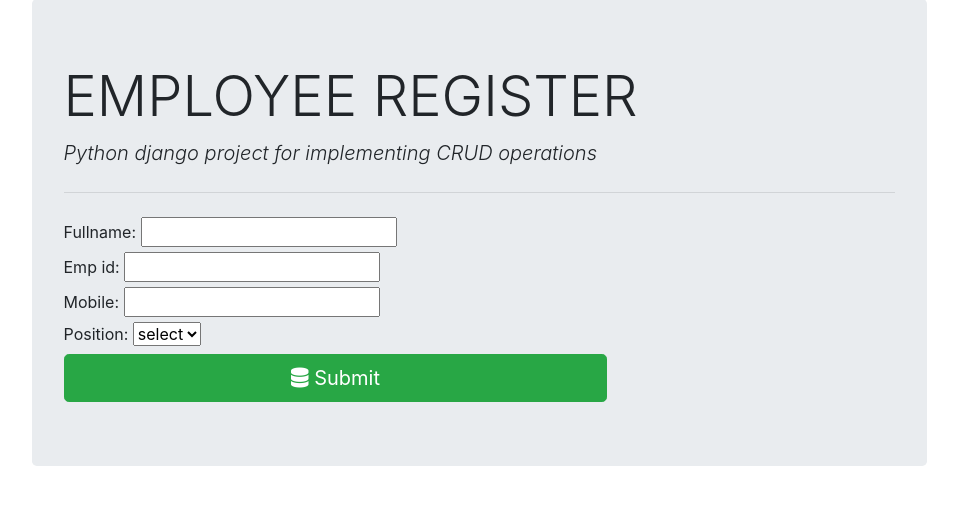
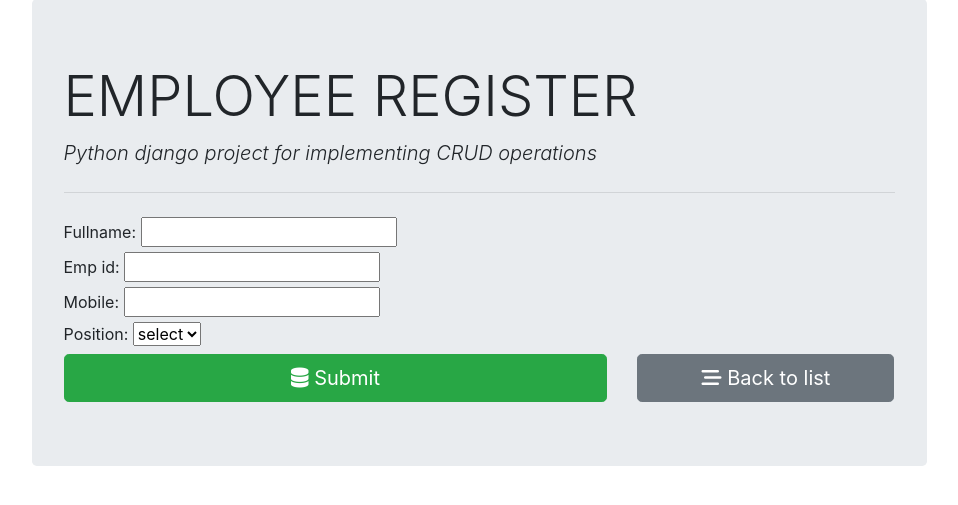
Before and after one commit to abineshk02/firstproject, a Django app: page /employee/ in a window 1280 px wide. Shown: the part 49-554 px from the top of the page, without its empty margins (161-1119 px from the left). Run offline with Django 5.2, Linux system fonts and the light colour scheme; data that the repository does not hold is empty.

Commit message:
fully updated

```diff
--- a/registerapp/templates/registerapp/employee_form.html
+++ b/registerapp/templates/registerapp/employee_form.html
@@ -8,7 +8,11 @@
             <button type="submit" class="btn btn-success btn-block btn-lg"><i class="fas fa-database"></i>
                 Submit</button>
         </div>
-
+        <div class="col-md-4">
+            <a href="{% url 'employee_list' %}" class="btn btn-secondary btn-block btn-lg">
+                <i class="fas fa-stream"></i> Back to list
+            </a>
+        </div>
     </div>
 </form>
 {% endblock content %}
```
